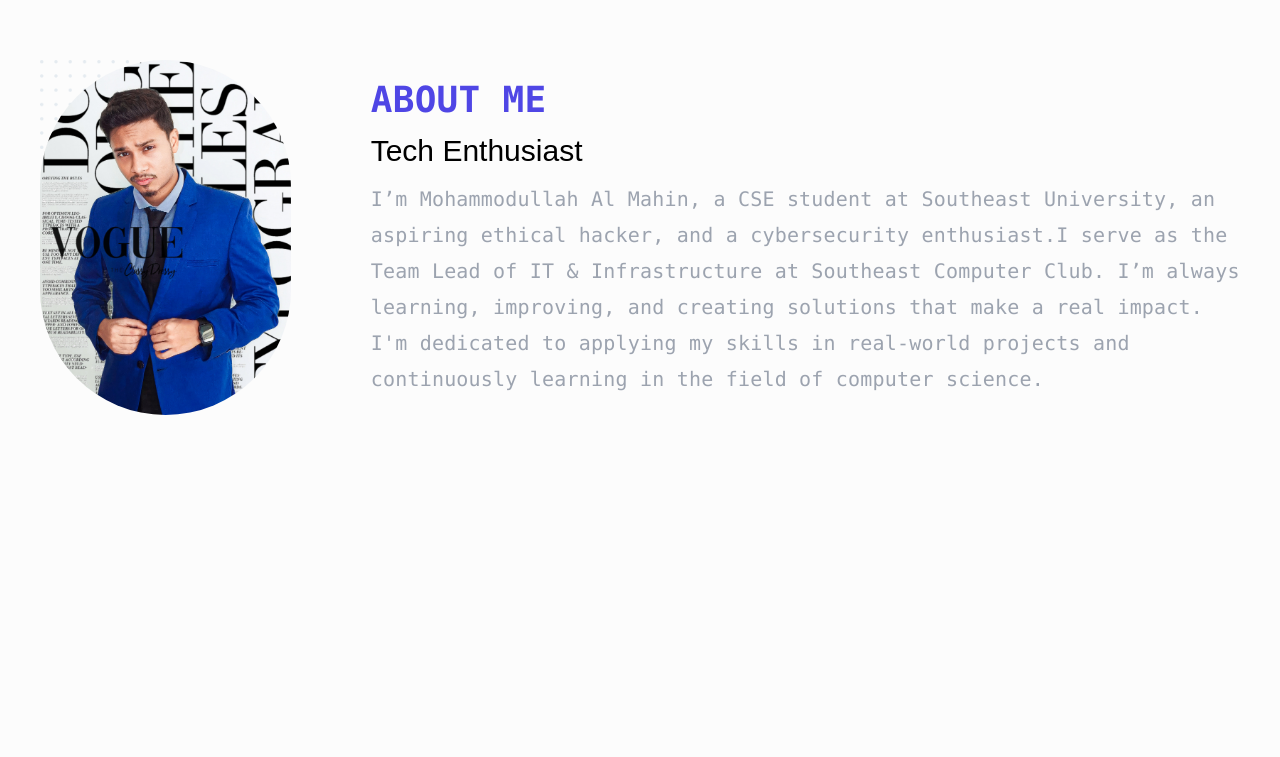
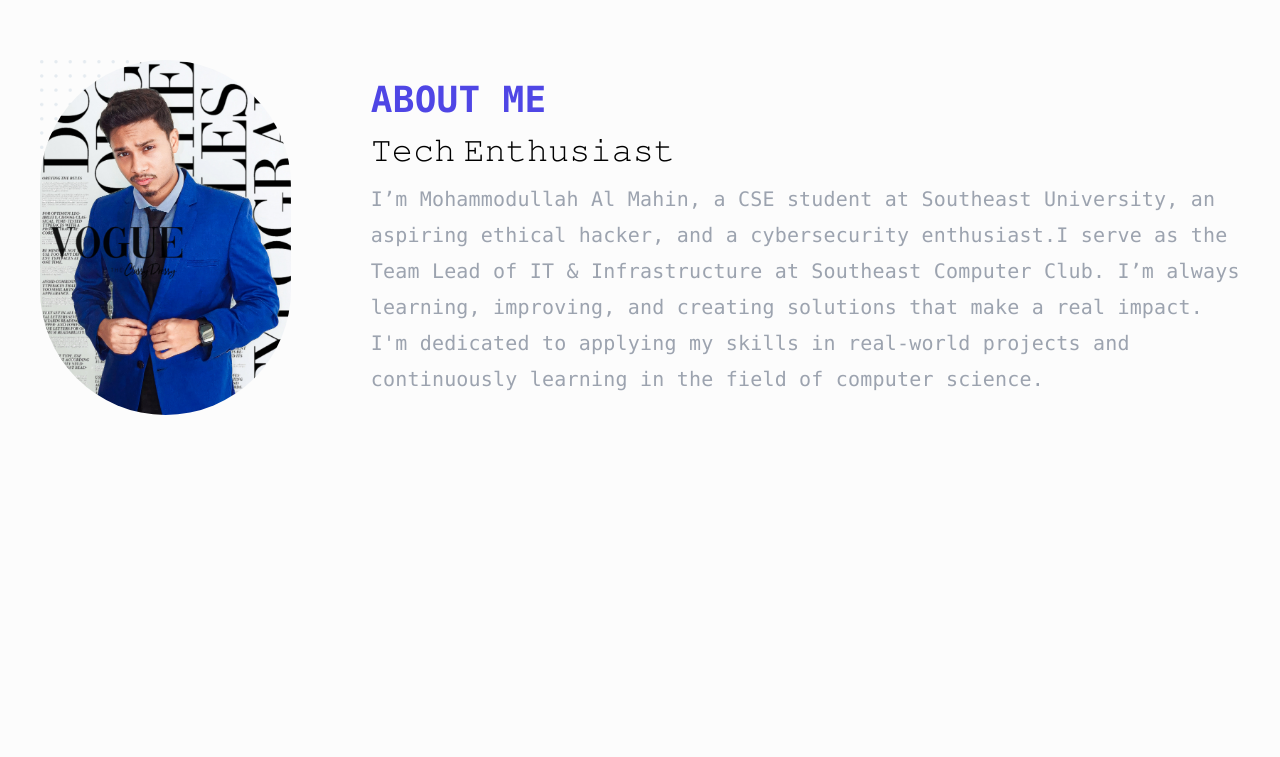
Before and after one commit to mahinexe/portfolio, a website: page index.html in a window 1280 px wide. Shown: the part 900-1657 px from the top of the page. Drawn offline with Linux system fonts and the light colour scheme.

Commit message:
Update index.html

```diff
--- a/index.html
+++ b/index.html
@@ -376,7 +376,7 @@
         </h1>
 
         <h1 class="text-3xl font-medium dark:text-white font-mono">
-          Tech Enthusiast
+          𝚃𝚎𝚌𝚑 𝙴𝚗𝚝𝚑𝚞𝚜𝚒𝚊𝚜𝚝
         </h1>
 
         <p class="text-gray-400" style="
```
